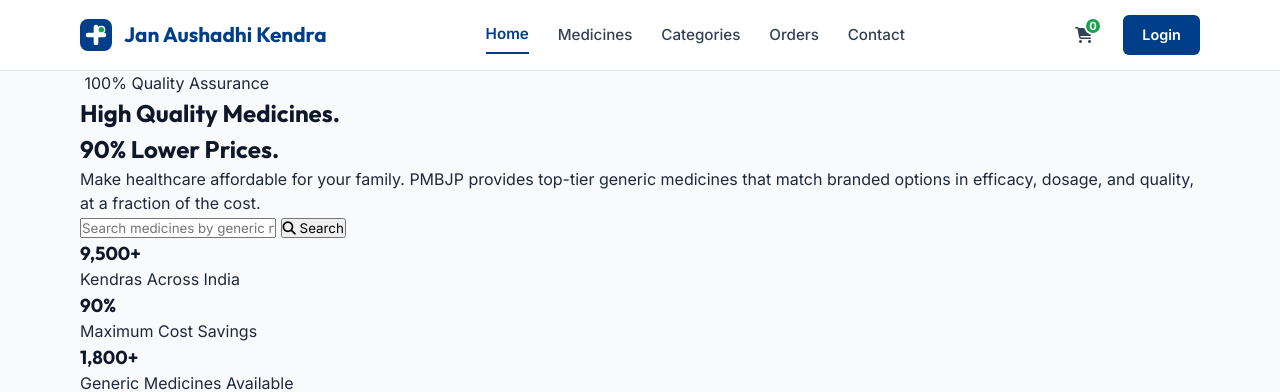
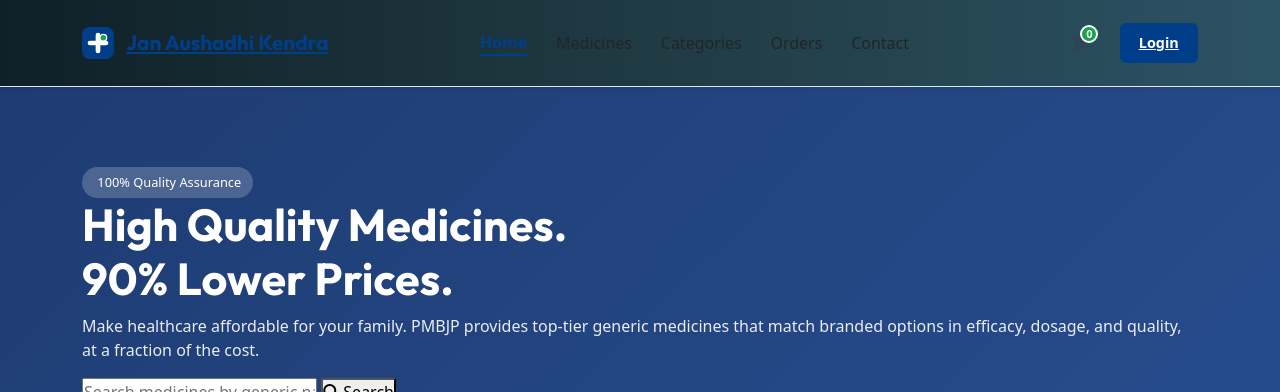
Before and after one commit to faiyazbadi52-debug/medical-store-website, a Flask app: page / in a window 1280 px wide. Shown: the top 392 px of the page. Run offline with Flask 3, Linux system fonts and the light colour scheme.

Commit message:
Add files via upload

```diff
--- a/app.py
+++ b/app.py
@@ -546,4 +546,4 @@ def admin_update_order_status(order_id):
 
 # --- Server Start ---
 if __name__ == '__main__':
-    app.run(debug=True, host='0.0.0.0', port=5000)
+    app.run()
--- a/static/css/style.css
+++ b/static/css/style.css
@@ -1111,3 +1111,52 @@ footer {
   .checkout-layout { grid-template-columns: 1fr; }
   .tracking-details-layout { grid-template-columns: 1fr; }
 }
+
+body {
+  font-family: 'Poppins', sans-serif;
+  background-color: #f5f7fb;
+}
+
+.navbar {
+  background: linear-gradient(90deg, #0f2027, #203a43, #2c5364);
+}
+
+.btn-primary {
+  background: linear-gradient(45deg, #36d1dc, #5b86e5);
+  border: none;
+}
+
+.card {
+  border: none;
+  border-radius: 15px;
+  transition: 0.3s;
+}
+
+.card:hover {
+  transform: translateY(-8px);
+  box-shadow: 0px 10px 25px rgba(0,0,0,0.2);
+}
+
+<style>
+.modern-search {
+    display: flex;
+    background: white;
+    border-radius: 30px;
+    overflow: hidden;
+    box-shadow: 0 5px 20px rgba(0,0,0,0.2);
+}
+
+.modern-search input {
+    border: none;
+    padding: 12px;
+    flex: 1;
+    outline: none;
+}
+
+.modern-search button {
+    background: #36d1dc;
+    color: white;
+    border: none;
+    padding: 10px 20px;
+}
+</style>
--- a/templates/base.html
+++ b/templates/base.html
@@ -1,15 +1,60 @@
 <!DOCTYPE html>
 <html lang="en">
+
+    <style>
+body {
+    font-family: 'Poppins', sans-serif;
+    background: #f4f7fb;
+}
+
+/* Smooth hover effect */
+.nav-link {
+    transition: 0.3s;
+}
+
+.nav-link:hover {
+    color: #00d4ff !important;
+}
+
+/* Buttons upgrade */
+.btn-login, .btn-logout {
+    background: linear-gradient(45deg,#36d1dc,#5b86e5);
+    border: none;
+    color: white;
+    border-radius: 20px;
+    transition: 0.3s;
+}
+
+.btn-login:hover, .btn-logout:hover {
+    transform: scale(1.05);
+}
+
+/* Card hover animation (global) */
+.card:hover {
+    transform: translateY(-5px);
+    transition: 0.3s;
+}
+</style>
+
 <head>
     <meta charset="UTF-8">
     <meta name="viewport" content="width=device-width, initial-scale=1.0">
     <title>{% block title %}Jan Aushadhi Pharmacy Portal{% endblock %}</title>
     <link rel="stylesheet" href="{{ url_for('static', filename='css/style.css') }}">
     <link rel="stylesheet" href="https://cdnjs.cloudflare.com/ajax/libs/font-awesome/6.4.0/css/all.min.css">
+    <!-- Bootstrap -->
+    <link href="https://cdn.jsdelivr.net/npm/bootstrap@5.3.0/dist/css/bootstrap.min.css" rel="stylesheet">
+
+    <!-- Google Font -->
+    <link href="https://fonts.googleapis.com/css2?family=Poppins:wght@300;600&display=swap" rel="stylesheet">
+
+    <!-- Icons -->
+    <link href="https://cdn.jsdelivr.net/npm/bootstrap-icons/font/bootstrap-icons.css" rel="stylesheet">
+
 </head>
 <body>
     <!-- Navbar Header -->
-    <header class="navbar">
+    <header class="navbar shadow-sm" style="background: linear-gradient(90deg,#0f2027,#203a43,#2c5364);">
         <div class="container navbar-container">
             <a href="/" class="logo">
                 <!-- SVG Icon representing a professional Jan Aushadhi rounded square cross logo -->
@@ -67,8 +112,10 @@
         {% block content %}{% endblock %}
     </main>
 
+    <div style="height:20px;"></div>
+
     <!-- Footer Area -->
-    <footer>
+    <footer style="background:#0f2027;color:white;margin-top:50px;">
         <div class="container footer-grid">
             <div>
                 <div class="footer-logo">
@@ -111,8 +158,8 @@
             </div>
         </div>
 
-        <div class="container footer-bottom">
-            <p>&copy; 2026 PMBJP Jan Aushadhi Kendra. All rights reserved.</p>
+        <div class="container footer-bottom text-center py-3" style="border-top:1px solid #444;">
+            <p>© 2026 Jan Aushadhi Kendra | Designed by Faiyaz 🚀</p>
         </div>
     </footer>
 
--- a/templates/home.html
+++ b/templates/home.html
@@ -4,7 +4,7 @@
 
 {% block content %}
 <!-- Hero Section -->
-<section class="hero">
+<section class="hero modern-hero">
     <div class="container hero-grid">
         <div class="hero-content-wrapper">
             <span class="hero-badge"><i class="fa-solid fa-sparkles"></i> 100% Quality Assurance</span>
@@ -14,7 +14,7 @@
             <form action="/catalog" method="GET" class="search-bar-hero">
                 <input type="text" name="search" placeholder="Search medicines by generic name or brand..." required autocomplete="off">
                 <button type="submit"><i class="fa-solid fa-magnifying-glass"></i> Search</button>
-            </form>
+            <form action="/catalog" method="GET" class="search-bar-hero modern-search">
 
             <div class="hero-stats">
                 <div class="stat-item">
@@ -186,15 +186,98 @@
 
 <!-- Mobile responsive category grid fallback styles override -->
 <style>
-@media (max-width: 768px) {
-    .responsive-category-grid {
-        grid-template-columns: repeat(2, 1fr) !important;
+.modern-hero {
+    background: linear-gradient(135deg, #1e3c72, #2a5298);
+    color: white;
+    padding: 80px 0;
+}
+
+.hero-grid {
+    align-items: center;
+}
+
+.hero-badge {
+    background: rgba(255,255,255,0.2);
+    padding: 6px 12px;
+    border-radius: 20px;
+    font-size: 0.8rem;
+    display: inline-block;
+}
+
+.hero h1 {
+    font-size: 2.8rem;
+    font-weight: 700;
+}
+
+.hero p {
+    opacity: 0.9;
+}
+
+.hero-image {
+    border-radius: 15px;
+    box-shadow: 0 20px 40px rgba(0,0,0,0.3);
+}
+</style>
+{% endblock %}
+
+<style>
+.modern-search {
+    display: flex;
+    background: white;
+    border-radius: 30px;
+    overflow: hidden;
+    box-shadow: 0 5px 20px rgba(0,0,0,0.2);
+}
+
+.modern-search input {
+    border: none;
+    padding: 12px;
+    flex: 1;
+    outline: none;
+}
+
+.modern-search button {
+    background: #36d1dc;
+    color: white;
+    border: none;
+    padding: 10px 20px;
+}
+</style>
+
+<style>
+.feature-card {
+    transition: 0.3s;
+    border-radius: 15px;
+}
+
+.feature-card:hover {
+    transform: translateY(-10px);
+    box-shadow: 0 15px 35px rgba(0,0,0,0.2);
+}
+</style>
+
+<style>
+.modern-box {
+    background: linear-gradient(135deg,#00c6ff,#0072ff);
+    color: white;
+    border-radius: 20px;
+    padding: 30px;
+}
+</style>
+
+<style>
+.hero-content-wrapper {
+    animation: fadeInUp 1s ease;
+}
+
+@keyframes fadeInUp {
+    from {
+        opacity: 0;
+        transform: translateY(40px);
     }
-}
-@media (max-width: 480px) {
-    .responsive-category-grid {
-        grid-template-columns: 1fr !important;
+    to {
+        opacity: 1;
+        transform: translateY(0);
     }
 }
 </style>
-{% endblock %}
```
